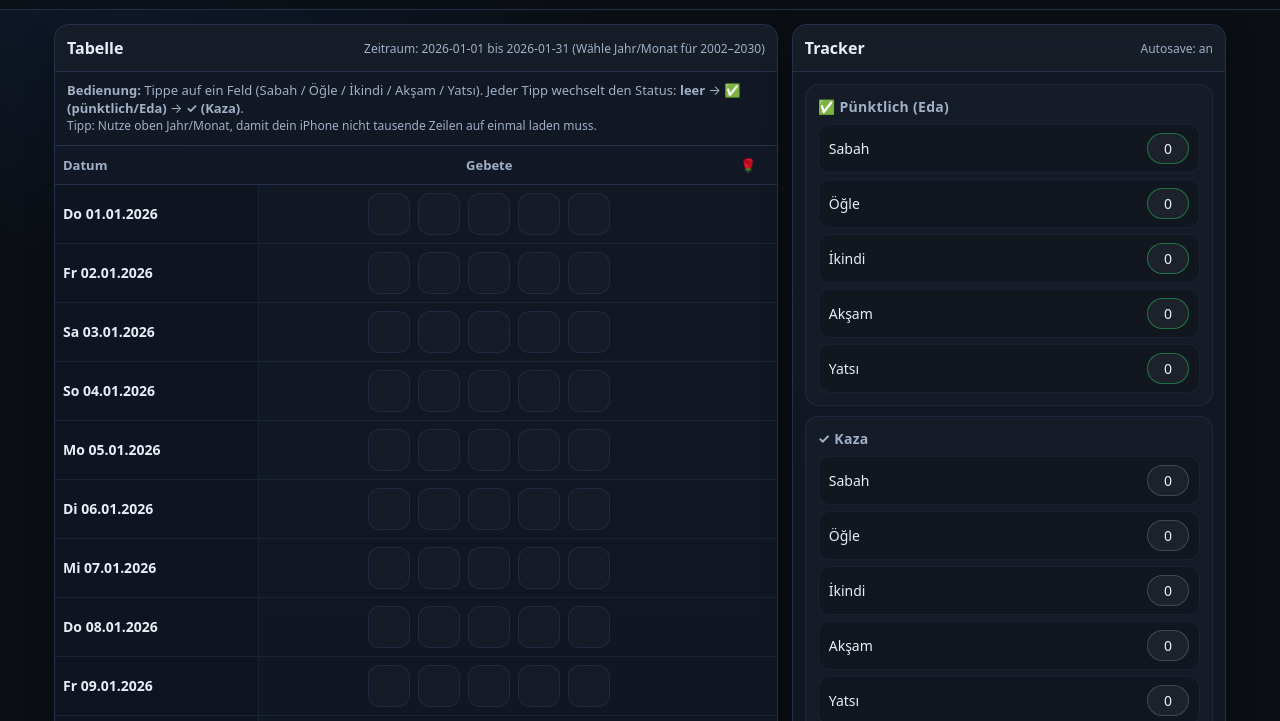
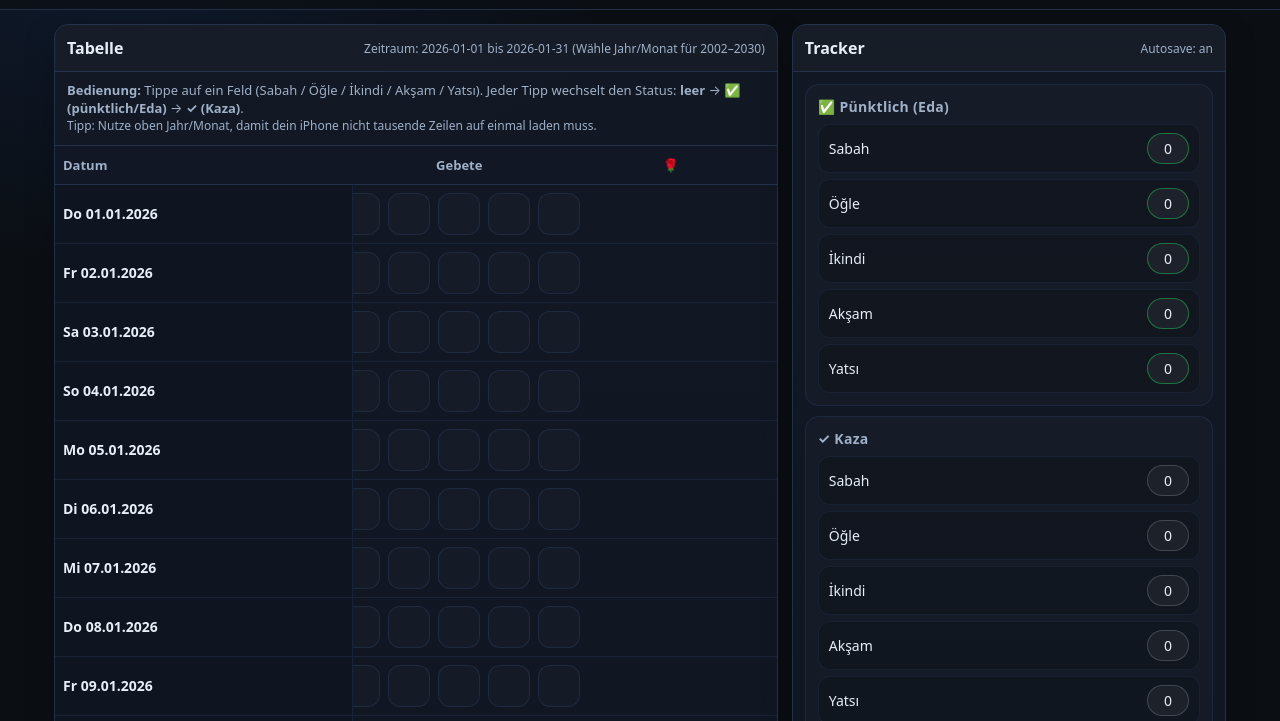
Before and after one commit to niyazituncay-ux/namastakip, a plain HTML site: page index.html in a window 1280 px wide. Shown: the part 61-782 px from the top of the page. Drawn offline with Linux system fonts and the light colour scheme.

Commit message:
index.html aktualisieren

```diff
--- a/index.html
+++ b/index.html
@@ -188,6 +188,27 @@
       font-size:12px;
       line-height:1.35;
     }
+    /* === Spaltenbreite Gebete === */
+table {
+  width: 100%;
+  table-layout: fixed;
+}
+
+th, td {
+  text-align: center;
+  padding: 10px 4px;
+  font-size: 14px;
+}
+
+th:first-child,
+td:first-child {
+  width: 22%;
+}
+
+th:not(:first-child),
+td:not(:first-child) {
+  width: 15.6%;
+}
   </style>
 </head>
 <body>
```
